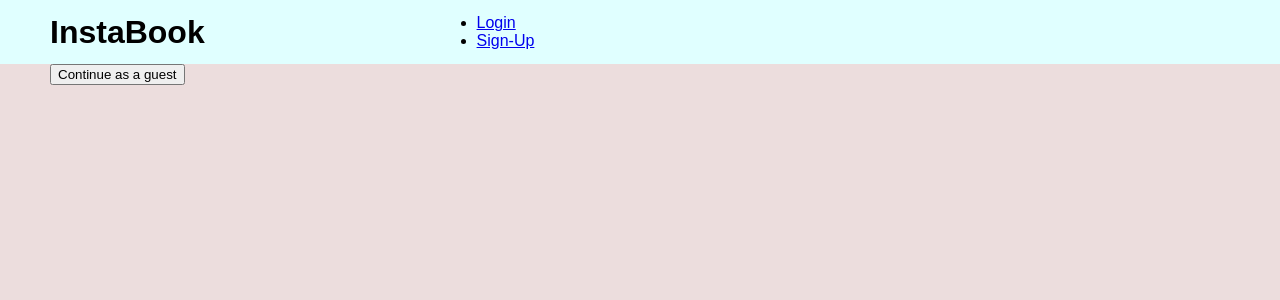
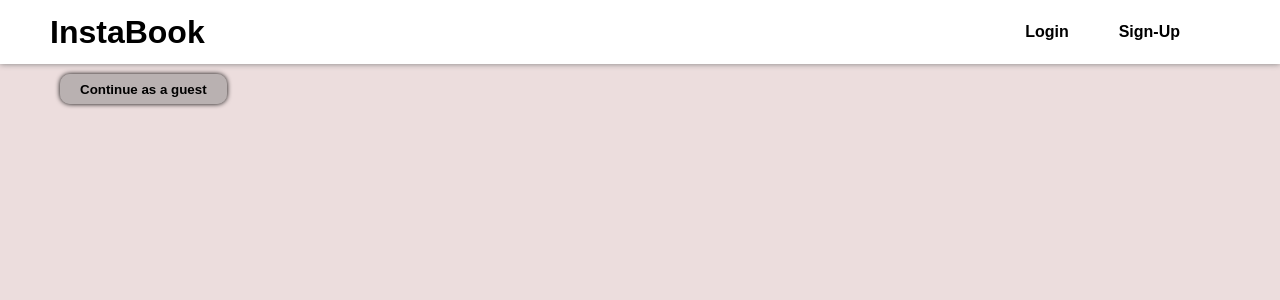
Before and after one commit to Almogbb/InstaBook---WiP, a React (Create React App) app: page / in a window 1280 px wide. Shown: the top 300 px of the page. Built offline with nearby package versions, Linux system fonts and the light colour scheme; no server answers.

Commit message:
header css and .active for header nav

```diff
--- a/src/components/MainHeader.js
+++ b/src/components/MainHeader.js
@@ -20,7 +20,7 @@
         </h1>
 
         <nav>
-          <ul>
+          <ul className='log-sign-container'>
             {loggedInUser && <li>{loggedInUser.name}</li>}
             {!loggedInUser && (
               <Fragment>
--- a/src/components/MainHeader.scss
+++ b/src/components/MainHeader.scss
@@ -1,12 +1,52 @@
 .main-header{
   height: 8vh;
-  background-color: lightcyan;
+  background-color: #ffffff;
   margin: auto;
+  box-shadow: 0px 0px 6px 0px grey;
 
   .header-layout{
     max-width: 1300px;
     margin: 0 50px;
     width: 100%;
+
+    .log-sign-container{
+      display: flex;
+      list-style: none;
+      justify-content: end;
+      margin-right: 20px;
+
+      li{
+        cursor: pointer;
+        margin-right: 10px;
+        padding: 10px;
+        // background-color: red;
+
+      }
+
+      // li span{
+      //   padding-bottom: 2px;
+      // }
+
+      li > a{
+        color: black;
+        border-radius: 10px;
+        font-weight: 600;
+        padding: 10px;
+        text-decoration: none;
+      }
+
+      li a:hover{
+        // padding: 10px;
+        background-color: lightblue;
+      }
+
+      li a:active,
+      li a.active{
+        text-decoration: underline;
+        text-decoration-thickness:2px ;
+        text-underline-offset: 4px;
+      }
+    }
   }
 
   .logo{
--- a/src/views/Home.js
+++ b/src/views/Home.js
@@ -3,6 +3,8 @@
 
 import { usersSliceActions } from '../store/user-slice';
 import { userService } from '../services/user-service';
+
+import './Home.scss';
 
 function Home() {
   const dispatch = useDispatch();
@@ -37,7 +39,9 @@
   return (
     <section>
       <div>
-        <button onClick={guestUserHandler}>Continue as a guest</button>
+        <button className='guest-btn btn' onClick={guestUserHandler}>
+          Continue as a guest
+        </button>
       </div>
     </section>
   );
--- /dev/null
+++ b/src/views/Home.scss
@@ -0,0 +1,4 @@
+.guest-btn{
+  background-color: rgba(128, 128, 128, 0.479);
+  margin-top: 10px;
+}
```
